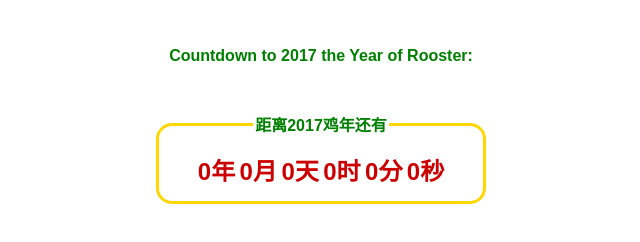
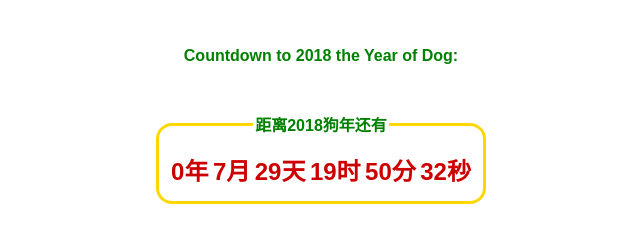
Before and after one commit to joanwithshorthair/demo-2017ChineseNewYearCountdown, a plain HTML site: page index.html in a window 1280 px wide. Shown: the whole page, without its empty margins (319-959 px from the left). Drawn offline with Linux system fonts and the light colour scheme.

Commit message:
Create index.html

```diff
--- a/index.html
+++ b/index.html
@@ -35,7 +35,7 @@
 	<script>
 	window.onload = function(){
 		function showTime(){
-			var end = new Date("2017/01/28 00:00:00");
+			var end = new Date("2018/02/16 00:00:00");
 			var now = new Date();
 
 			var t = end.getTime() - now.getTime(),//t是剩下的毫秒数
@@ -69,9 +69,9 @@
 	</script>
 </head>
 <body>
-	<p>Countdown to 2017 the Year of Rooster:</p>
+	<p>Countdown to 2018 the Year of Dog:</p>
 	<fieldset>
-		<legend>距离2017鸡年还有</legend>
+		<legend>距离2018狗年还有</legend>
 		<span id="t_y">00月</span>
 		<span id="t_m">00月</span>
 		<span id="t_d">00天</span>
```
